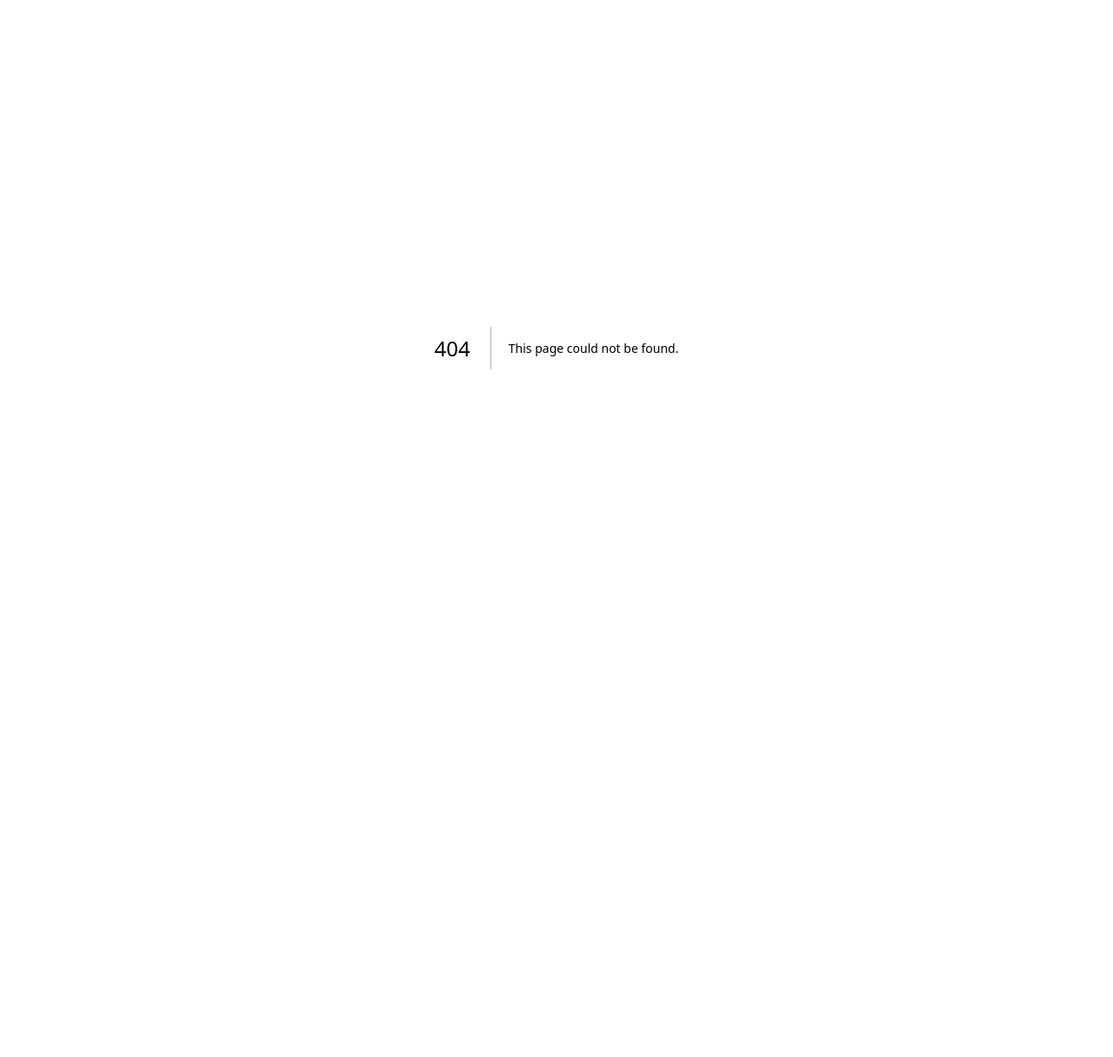
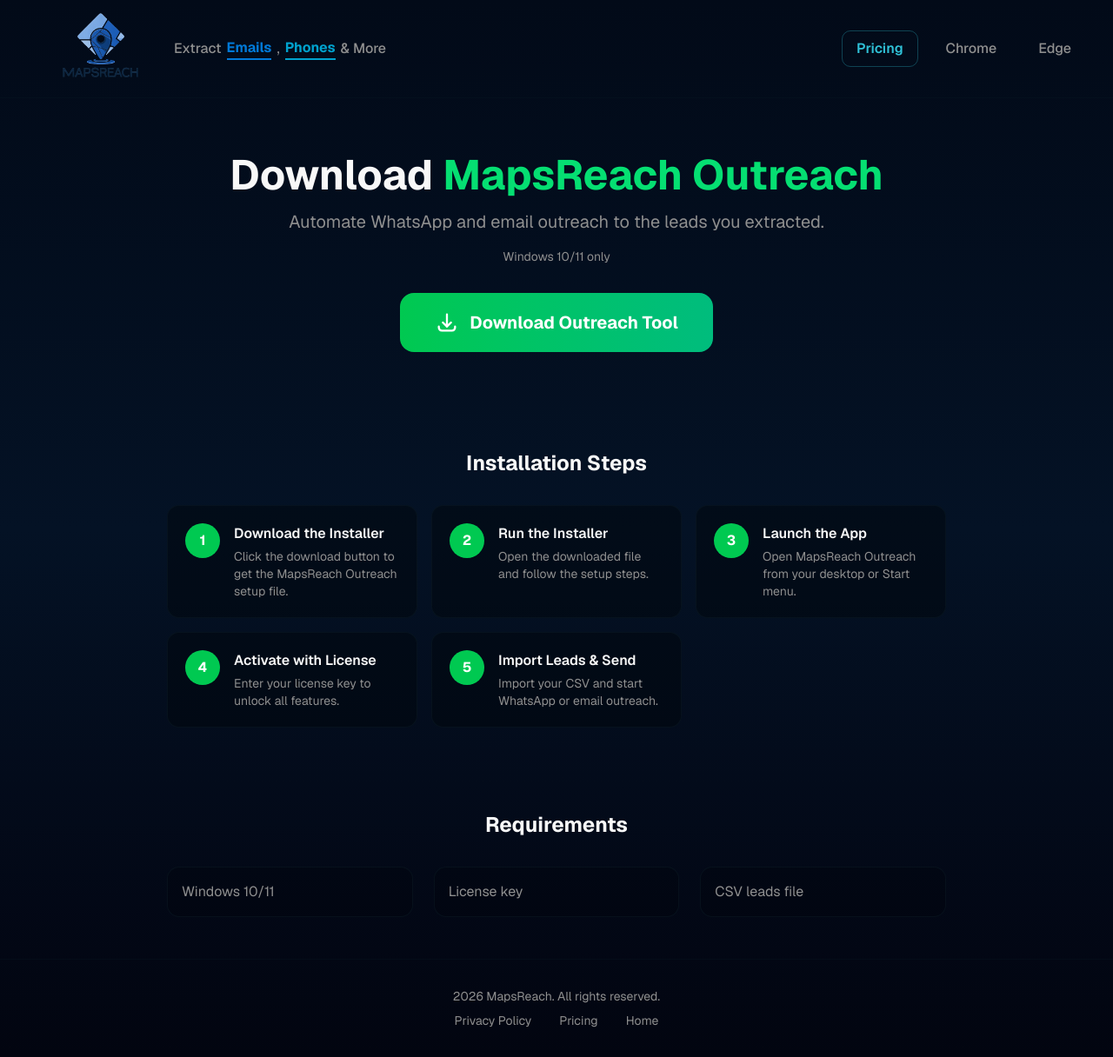
Before and after one commit to lili12388/leads, a Next.js app in the folder landing-page-website-2/: page /download/outreach in a window 1280 px wide. Before the commit this address had no page. Shown: the whole page at 87% size. Before the commit the page ends 800 px from the top, so only its background shows below. Built offline with nearby package versions, Linux system fonts and the light colour scheme.

Commit message:
Add outreach download page and tracking

```diff
--- /dev/null
+++ b/landing-page-website-2/app/download/outreach/head.tsx
@@ -0,0 +1,21 @@
+export default function Head() {
+  return (
+    <>
+      <title>Download MapsReach Outreach Tool - WhatsApp Automation</title>
+      <meta name="description" content="Download MapsReach Outreach for Windows. Automate WhatsApp and email outreach to leads from Google Maps with a simple setup guide." />
+      <meta name="keywords" content="mapsreach outreach, whatsapp outreach tool, email automation, lead outreach, download mapsreach outreach" />
+      <link rel="canonical" href="https://mapsreach.com/download/outreach" />
+
+      {/* Open Graph */}
+      <meta property="og:title" content="Download MapsReach Outreach Tool" />
+      <meta property="og:description" content="Download MapsReach Outreach for Windows and automate WhatsApp and email outreach. Easy setup guide included." />
+      <meta property="og:url" content="https://mapsreach.com/download/outreach" />
+      <meta property="og:type" content="website" />
+
+      {/* Twitter */}
+      <meta name="twitter:card" content="summary_large_image" />
+      <meta name="twitter:title" content="Download MapsReach Outreach Tool" />
+      <meta name="twitter:description" content="Download MapsReach Outreach for Windows. Easy setup guide included." />
+    </>
+  )
+}
--- /dev/null
+++ b/landing-page-website-2/app/download/outreach/page.tsx
@@ -0,0 +1,145 @@
+"use client"
+
+import Link from "next/link"
+
+export default function OutreachDownloadPage() {
+  const steps = [
+    {
+      number: 1,
+      title: "Download the Installer",
+      description: "Click the download button to get the MapsReach Outreach setup file.",
+    },
+    {
+      number: 2,
+      title: "Run the Installer",
+      description: "Open the downloaded file and follow the setup steps.",
+    },
+    {
+      number: 3,
+      title: "Launch the App",
+      description: "Open MapsReach Outreach from your desktop or Start menu.",
+    },
+    {
+      number: 4,
+      title: "Activate with License",
+      description: "Enter your license key to unlock all features.",
+    },
+    {
+      number: 5,
+      title: "Import Leads & Send",
+      description: "Import your CSV and start WhatsApp or email outreach.",
+    },
+  ]
+
+  return (
+    <div className="min-h-screen bg-gradient-to-b from-[#020a18] via-[#041225] to-[#020510]">
+      {/* Header */}
+      <header className="py-0 px-8 border-b border-border/30">
+        <div className="max-w-7xl mx-auto flex items-center justify-between">
+          <Link href="/" className="flex items-center gap-1 hover:opacity-80 transition-opacity">
+            <img src="/logo.png" alt="MapsReach" className="h-28 w-auto" />
+            <div className="hidden sm:flex items-center gap-1.5 -ml-1">
+              <span className="text-muted-foreground font-medium text-base">Extract</span>
+              <span className="text-primary font-bold text-base border-b-2 border-primary">Emails</span>
+              <span className="text-muted-foreground">,</span>
+              <span className="text-secondary font-bold text-base border-b-2 border-secondary">Phones</span>
+              <span className="text-muted-foreground font-medium text-base">& More</span>
+            </div>
+          </Link>
+          <div className="hidden md:flex items-center gap-4">
+            <Link href="/pricing" className="text-accent hover:text-foreground transition-all duration-300 text-base font-semibold px-4 py-2 rounded-lg border border-accent/30 hover:border-accent/60 hover:bg-accent/10">Pricing</Link>
+            <Link href="/download/chrome" className="text-muted-foreground hover:text-foreground transition-all duration-300 text-base font-medium px-4 py-2 rounded-lg hover:bg-white/10">Chrome</Link>
+            <Link href="/download/edge" className="text-muted-foreground hover:text-foreground transition-all duration-300 text-base font-medium px-4 py-2 rounded-lg hover:bg-white/10">Edge</Link>
+          </div>
+        </div>
+      </header>
+
+      {/* Hero Section */}
+      <section className="py-16 px-4">
+        <div className="max-w-4xl mx-auto text-center">
+          <h1 className="text-4xl md:text-5xl font-bold mb-4 text-foreground">
+            Download <span className="text-green-400">MapsReach Outreach</span>
+          </h1>
+          <p className="text-xl text-muted-foreground max-w-2xl mx-auto mb-4">
+            Automate WhatsApp and email outreach to the leads you extracted.
+          </p>
+          <p className="text-sm text-muted-foreground mb-8">Windows 10/11 only</p>
+
+          {/* Download Button */}
+          <a
+            href="/MapsReach-Outreach-Setup.exe"
+            download="MapsReach-Outreach-Setup.exe"
+            onClick={() => {
+              fetch('/api/track/download', {
+                method: 'POST',
+                headers: { 'Content-Type': 'application/json' },
+                body: JSON.stringify({ type: 'whatsapp_tool' })
+              }).catch(() => {})
+            }}
+            className="inline-flex items-center gap-3 px-10 py-5 bg-gradient-to-r from-green-500 to-emerald-500 text-white font-bold rounded-2xl text-xl hover:shadow-xl hover:shadow-green-500/40 transition-all duration-200 hover:scale-105"
+          >
+            <svg className="w-7 h-7" fill="none" stroke="currentColor" viewBox="0 0 24 24">
+              <path strokeLinecap="round" strokeLinejoin="round" strokeWidth={2} d="M4 16v1a3 3 0 003 3h10a3 3 0 003-3v-1m-4-4l-4 4m0 0l-4-4m4 4V4" />
+            </svg>
+            Download Outreach Tool
+          </a>
+        </div>
+      </section>
+
+      {/* Installation Steps */}
+      <section className="py-12 px-4">
+        <div className="max-w-4xl mx-auto">
+          <h2 className="text-2xl font-bold text-center mb-8 text-foreground">Installation Steps</h2>
+
+          <div className="grid md:grid-cols-2 lg:grid-cols-3 gap-4">
+            {steps.map((step) => (
+              <div key={step.number} className="p-5 rounded-xl bg-card/50 border border-border/50 hover:border-green-500/50 transition-colors">
+                <div className="flex items-start gap-4">
+                  <div className="w-10 h-10 rounded-full bg-green-500 flex items-center justify-center flex-shrink-0">
+                    <span className="text-white font-bold">{step.number}</span>
+                  </div>
+                  <div>
+                    <h3 className="font-semibold text-foreground mb-1">{step.title}</h3>
+                    <p className="text-sm text-muted-foreground">{step.description}</p>
+                  </div>
+                </div>
+              </div>
+            ))}
+          </div>
+        </div>
+      </section>
+
+      {/* Requirements */}
+      <section className="py-12 px-4">
+        <div className="max-w-4xl mx-auto">
+          <h2 className="text-2xl font-bold text-center mb-8 text-foreground">Requirements</h2>
+          <div className="grid md:grid-cols-3 gap-6">
+            <div className="flex items-center gap-3 p-4 rounded-xl bg-card/30 border border-border/50">
+              <span className="text-muted-foreground">Windows 10/11</span>
+            </div>
+            <div className="flex items-center gap-3 p-4 rounded-xl bg-card/30 border border-border/50">
+              <span className="text-muted-foreground">License key</span>
+            </div>
+            <div className="flex items-center gap-3 p-4 rounded-xl bg-card/30 border border-border/50">
+              <span className="text-muted-foreground">CSV leads file</span>
+            </div>
+          </div>
+        </div>
+      </section>
+
+      {/* Footer */}
+      <footer className="py-8 px-4 border-t border-border/30">
+        <div className="max-w-6xl mx-auto text-center text-muted-foreground text-sm">
+          <p>2026 MapsReach. All rights reserved.</p>
+          <div className="mt-2 flex items-center justify-center gap-4">
+            <Link href="/privacy" className="hover:text-foreground transition-colors">Privacy Policy</Link>
+            <span></span>
+            <Link href="/pricing" className="hover:text-foreground transition-colors">Pricing</Link>
+            <span></span>
+            <Link href="/" className="hover:text-foreground transition-colors">Home</Link>
+          </div>
+        </div>
+      </footer>
+    </div>
+  )
+}
--- a/landing-page-website-2/app/download/page.tsx
+++ b/landing-page-website-2/app/download/page.tsx
@@ -298,17 +298,16 @@ export default function DownloadPage() {
                   ))}
                 </div>
 
-                <a
-                  href="/MapsReach-Outreach-Setup.exe"
-                  download="MapsReach-Outreach-Setup.exe"
+                <Link
+                  href="/download/outreach"
                   className="w-full inline-flex items-center justify-center gap-3 px-6 py-4 bg-gradient-to-r from-green-500 to-emerald-500 text-white font-bold rounded-xl text-lg hover:shadow-lg hover:shadow-green-500/30 transition-all duration-200 hover:scale-[1.02]"
                 >
                   <svg className="w-6 h-6" fill="none" stroke="currentColor" viewBox="0 0 24 24">
                     <path strokeLinecap="round" strokeLinejoin="round" strokeWidth={2} d="M4 16v1a3 3 0 003 3h10a3 3 0 003-3v-1m-4-4l-4 4m0 0l-4-4m4 4V4" />
                   </svg>
-                  Download Outreach Tool
+                  Open Outreach Tool Page
                   <span className="text-sm opacity-80">(Windows)</span>
-                </a>
+                </Link>
 
                 <p className="text-center text-xs text-muted-foreground mt-4">
                   Installs to your computer with desktop shortcut  Requires license key
--- a/landing-page-website-2/app/page.tsx
+++ b/landing-page-website-2/app/page.tsx
@@ -435,8 +435,7 @@ export default function Home() {
                     </svg>
                   </a>
                   <a
-                    href="/MapsReach-Outreach-Setup.exe"
-                    download="MapsReach-Outreach-Setup.exe"
+                    href="/download/outreach"
                     className="group inline-flex items-center justify-center gap-3 px-7 py-4 bg-gradient-to-r from-green-500 to-emerald-500 text-white font-semibold rounded-xl text-lg hover:shadow-xl hover:shadow-green-500/40 transition-all duration-300 hover:scale-105"
                   >
                     <svg className="w-6 h-6" viewBox="0 0 24 24" fill="currentColor">
```
